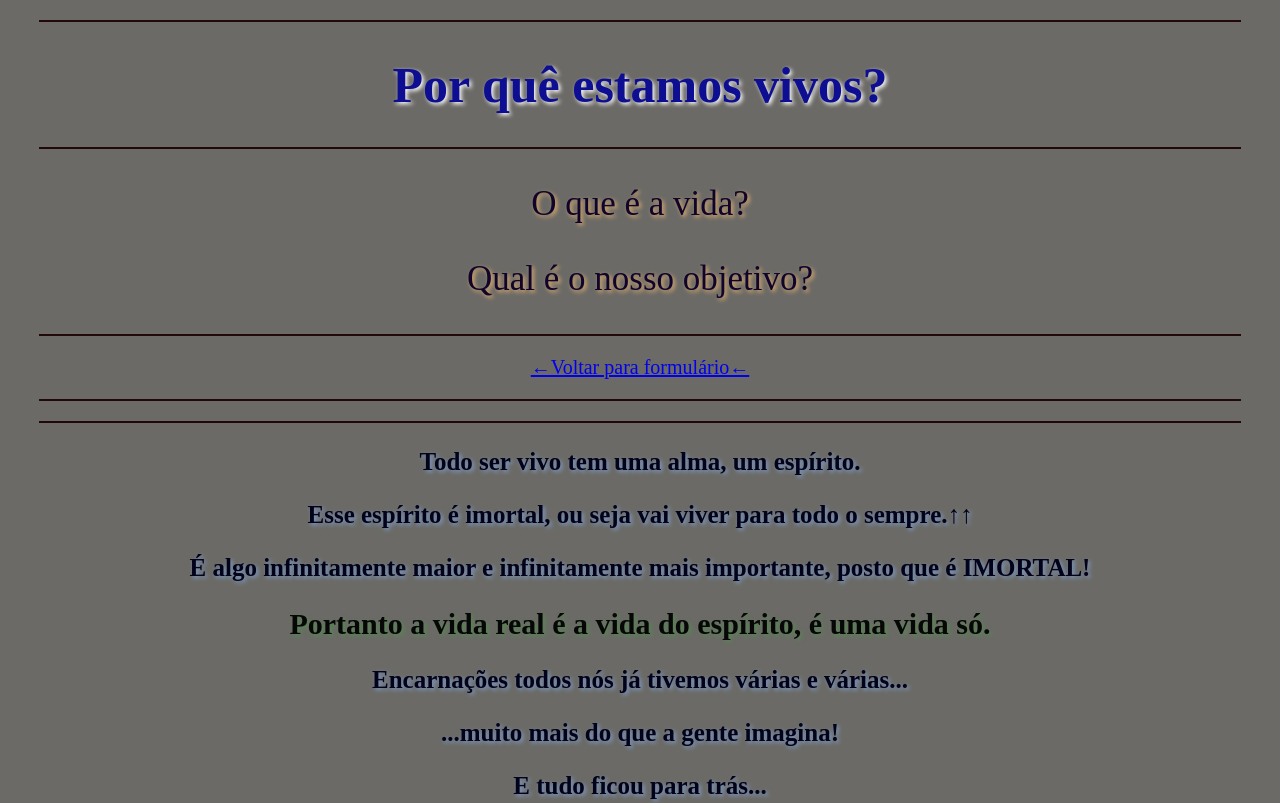
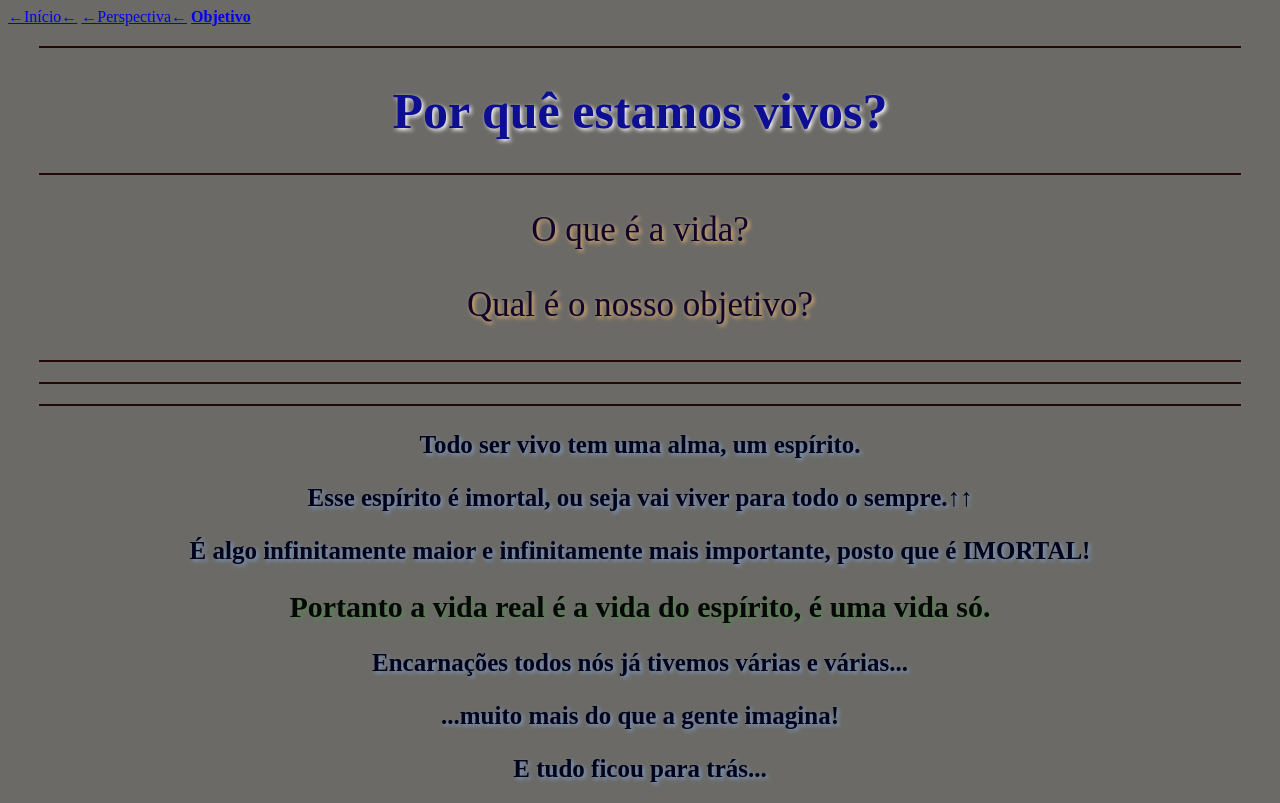
Before and after one commit to CapimCanelas/verdades-incontestaveis, a plain HTML site: page objetivo.html in a window 1280 px wide. Shown: the top 803 px of the page. Drawn offline with Linux system fonts and the light colour scheme.

Commit message:
Inverter ordem das páginas no menu: Início → Perspectiva → Objetivo

```diff
--- a/objetivo.html
+++ b/objetivo.html
@@ -10,15 +10,20 @@
 </head>
 
 <body>
+<!-- Menu de Navegação -->
+<nav class="menu-navegacao">
+    <a href="index.html">←Início←</a>
+    <a href="formulario.html">←Perspectiva←</a>
+    <a href="objetivo.html"><strong>Objetivo</strong></a>
+</nav>
 <hr>
+
 <h1> Por quê estamos vivos? </h1>
 <hr>
 <p> O que é a vida? </p>
 <p> Qual é o nosso objetivo? </p>
 
 <hr>
-<div>
-<a href="formulario.html">←Voltar para formulário←</a></div>
 <hr>
 <hr>
 
```
